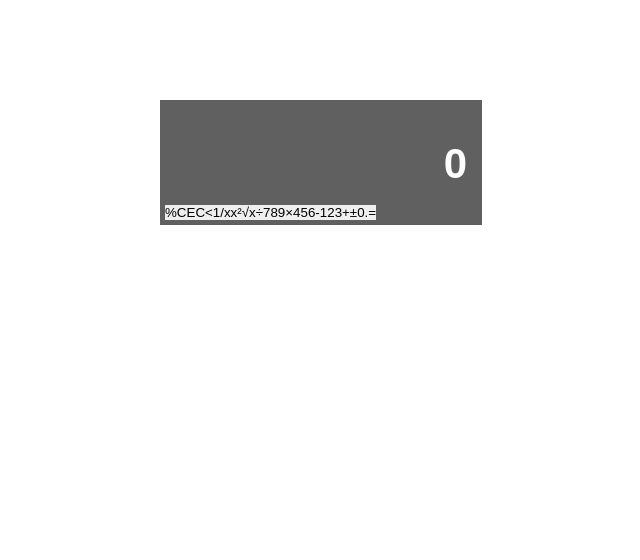
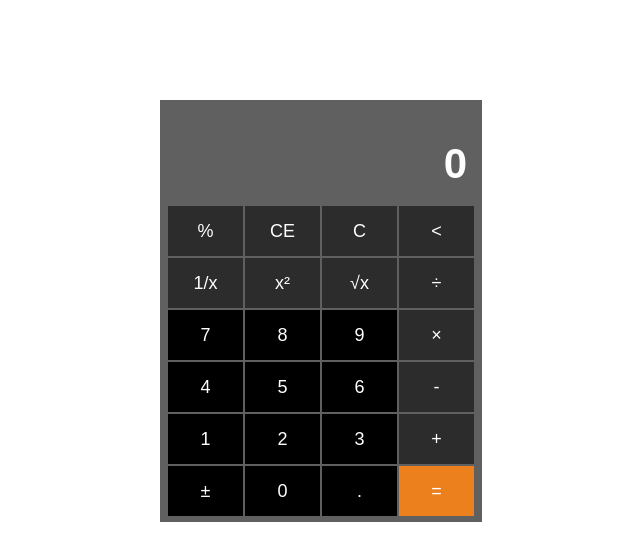
Before and after one commit to ISextra/Calculator, a website: page src/index.html in a window 1280 px wide. Shown: the whole page, without its empty margins (319-959 px from the left). Drawn offline with nearby package versions, Linux system fonts and the light colour scheme; files that its build step writes are made by us from their sources; a web font is replaced by a local one.

Commit message:
buttons render fix

```diff
--- a/src/js/script.js
+++ b/src/js/script.js
@@ -1,154 +1,164 @@
 class CalculatorDisplay {
     constructor(calculatorHTMLClass) {
 
-        this.operations1 = {
+        this.operations = {
             percent: {
                 content: "%",
-                buttonColor: "operation",
+                buttonClass: "bottom-button-operation",
                 operationType: "complexOperation"
             },
 
             clearLine: {
                 content: "CE",
-                buttonColor: "operation",
+                buttonClass: "bottom-button-operation",
                 operationType: "cleanupOperation"
             },
 
             clearAll: {
                 content: "C",
-                buttonColor: "operation",
+                buttonClass: "bottom-button-operation",
                 operationType: "cleanupOperation"
             },
 
             clearSymbol: {
                 content: "<",
-                buttonColor: "operation",
+                buttonClass: "bottom-button-operation",
                 operationType: "cleanupOperation"
             },
 
             reverse: {
                 content: "1/x",
-                buttonColor: "operation",
+                buttonClass: "bottom-button-operation",
                 operationType: "complexOperation"
             },
 
             square: {
                 content: "x²",
-                buttonColor: "operation",
+                buttonClass: "bottom-button-operation",
                 operationType: "complexOperation"
             },
 
             squareRoot: {
                 content: "\u221Ax",
-                buttonColor: "operation",
+                buttonClass: "bottom-button-operation",
                 operationType: "complexOperation"
             },
 
             division: {
                 content: "\xF7",
-                buttonColor: "operation",
+                buttonClass: "bottom-button-operation",
                 operationType: "basicOperation"
             },
 
             seven: {
                 content: "7",
-                buttonColor: "number"
+                buttonClass: "bottom-button-number"
             },
 
             eight: {
                 content: "8",
-                buttonColor: "number"
+                buttonClass: "bottom-button-number"
             },
 
             nine: {
                 content: "9",
-                buttonColor: "number"
+                buttonClass: "bottom-button-number"
             },
 
             multiplication: {
                 content: "\xD7",
-                buttonColor: "operation",
+                buttonClass: "bottom-button-operation",
                 operationType: "basicOperation"
             },
 
             four: {
                 content: "4",
-                buttonColor: "number"
+                buttonClass: "bottom-button-number"
             },
 
             five: {
                 content: "5",
-                buttonColor: "number"
+                buttonClass: "bottom-button-number"
             },
 
             six: {
                 content: "6",
-                buttonColor: "number"
+                buttonClass: "bottom-button-number"
             },
 
             subtraction: {
                 content: "-",
-                buttonColor: "operation",
+                buttonClass: "bottom-button-operation",
                 operationType: "basicOperation"
             },
 
             one: {
                 content: "1",
-                buttonColor: "number"
+                buttonClass: "bottom-button-number"
             },
 
             two: {
                 content: "2",
-                buttonColor: "number"
+                buttonClass: "bottom-button-number"
             },
 
             three: {
                 content: "3",
-                buttonColor: "number"
+                buttonClass: "bottom-button-number"
             },
 
             addition: {
                 content: "+",
-                buttonColor: "operation",
+                buttonClass: "bottom-button-operation",
                 operationType: "basicOperation"
             },
 
             negate: {
                 content: "±",
-                buttonColor: "number",
+                buttonClass: "bottom-button-number",
                 operationType: "complexOperation"
             },
 
             zero: {
                 content: "0",
-                buttonColor: "number"
+                buttonClass: "bottom-button-number"
             },
 
             point: {
                 content: ".",
-                buttonColor: "number"
+                buttonClass: "bottom-button-number"
             },
 
             equal: {
-                content: ".",
-                buttonColor: "equal"
+                content: "=",
+                buttonClass: "bottom-button-red"
             }
-        }
-
-        this.operations = {
-            buttons: [`%`, `CE`, `C`, `<`, `1/x`, `x²`, `\u221Ax`, `\xF7`, `7`, `8`, `9`, `\xD7`, `4`, `5`, `6`, `-`, `1`, `2`, `3`, `+`, `±`, `0`, `.`, `=`],
-            numberButtons: [`0`,`7`, `8`, `9`, `4`, `5`, `6`, `1`, `2`, `3`, `.`, `±`],
-            equalSymbol: "=",
-
-            numberOperationButton: `±`,
-            basicOperations: [`\xF7`, `\xD7`, `-`, `+`],
-            complexOperations: [`%`, `1/x`, `x²`, `\u221Ax`]
         }
 
         this.renderElements(calculatorHTMLClass);
     }
 
     renderSimilarElements() {
+        const appendTarget = document.querySelector('.bottom');
+
+        const documentCollection = [];
+        let index = 0;
+
+        for (let operation in this.operations) {
+            documentCollection[index] = document.createElement("button");
+            documentCollection[index].textContent = this.operations[operation].content;
+            documentCollection[index].dataset.text = this.operations[operation].content;
+            documentCollection[index].classList.add(this.operations[operation].buttonClass);
+            appendTarget.append(documentCollection[index]);
+
+
+
+            index++;
+        }
+
+    }
+
+    renderSimilarElements1() {
         const objectsMassive = this.operations.buttons;
         const numberButtons = this.operations.numberButtons;
         const equalSymbol = this.operations.equalSymbol;
@@ -491,4 +501,4 @@ class CalculatorOperations extends CalculatorDisplay {
     }
 }
 
-const interface1 = new CalculatorOperations(".calculator");
+const interface1 = new CalculatorDisplay(".calculator");
--- a/src/scss/style.scss
+++ b/src/scss/style.scss
@@ -10,6 +10,7 @@
 }
 
 @import "fonts.scss";
+@import "colors.scss";
 @import "nullstyle.scss";
 
 ._ibj {
@@ -40,6 +41,7 @@ sub sup {
   flex-direction: column;
   justify-content: center;
   align-items: center;
+
   .calculator {
     display: flex;
     flex-direction: column;
@@ -47,6 +49,7 @@ sub sup {
     padding: 5px;
     background: #606060;
     width: 322px;
+
     .top {
       display: flex;
       flex-direction: column;
@@ -71,25 +74,41 @@ sub sup {
         text-align: right;
       }
     }
-    .button {
+
+    .bottom {
       display: flex;
       justify-content: center;
       align-items: center;
       flex-wrap: wrap;
+
+      &-button {
+        &-operation {
           width: 75px;
           height: 50px;
           margin: 1px;
           font-size: 18px;
           color: white;
-      &-action {
-        background: #2C2C2C;
+          background: $black-2;
         }
+
         &-number {
+          width: 75px;
+          height: 50px;
+          margin: 1px;
+          font-size: 18px;
+          color: white;
           background: black;
         }
+
         &-red {
-        background: #EB801D;
+          width: 75px;
+          height: 50px;
+          margin: 1px;
+          font-size: 18px;
+          color: white;
+          background: $orange-2;
         }
       }
     }
   }
+}
```
Lines whose indentation alone changed are shown as unchanged.
